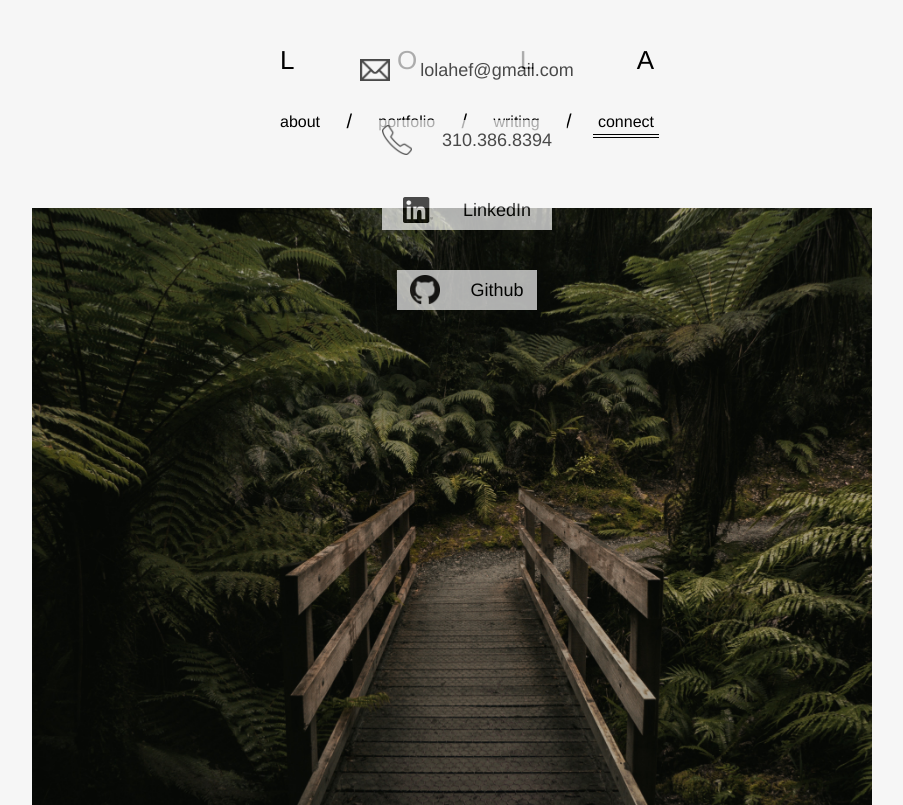
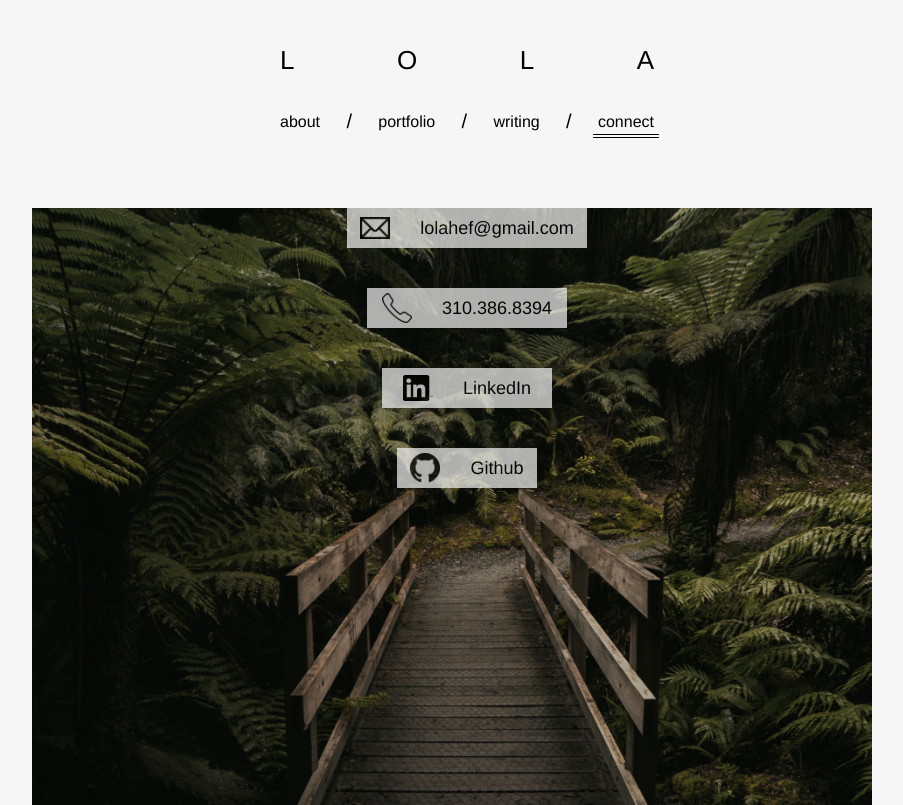
Before and after one commit to lolax/portfolio, a Vue app: page /connect in a window 1280 px wide. Shown: the whole page, without its empty margins (173-1076 px from the left). Built offline with nearby package versions, Linux system fonts and the light colour scheme; the HTML template or start-up script is replaced by a standard one.

Commit message:
Fixed connect page

```diff
--- a/src/components/connect/Connect.vue
+++ b/src/components/connect/Connect.vue
@@ -35,6 +35,7 @@ export default {
     width: 100%;
     height: 50rem;
     margin-top: 3rem;
+    position: relative;
   }
   .bg {
     position: relative;
@@ -54,19 +55,19 @@ export default {
   }
   #mail {
     width: 22rem;
-    bottom: 71rem;
+    top: 0rem;
   }
   #phone {
     width: 18rem;
-    bottom: 64rem;
+    top: 8rem;
   }
   #linkedin {
     width: 15rem;
-    bottom: 57rem;
+    top: 16rem;
   }
   #github {
     width: 12rem;
-    bottom: 49rem;
+    top: 24rem;
   }
   img {
     width: 3rem;
```
